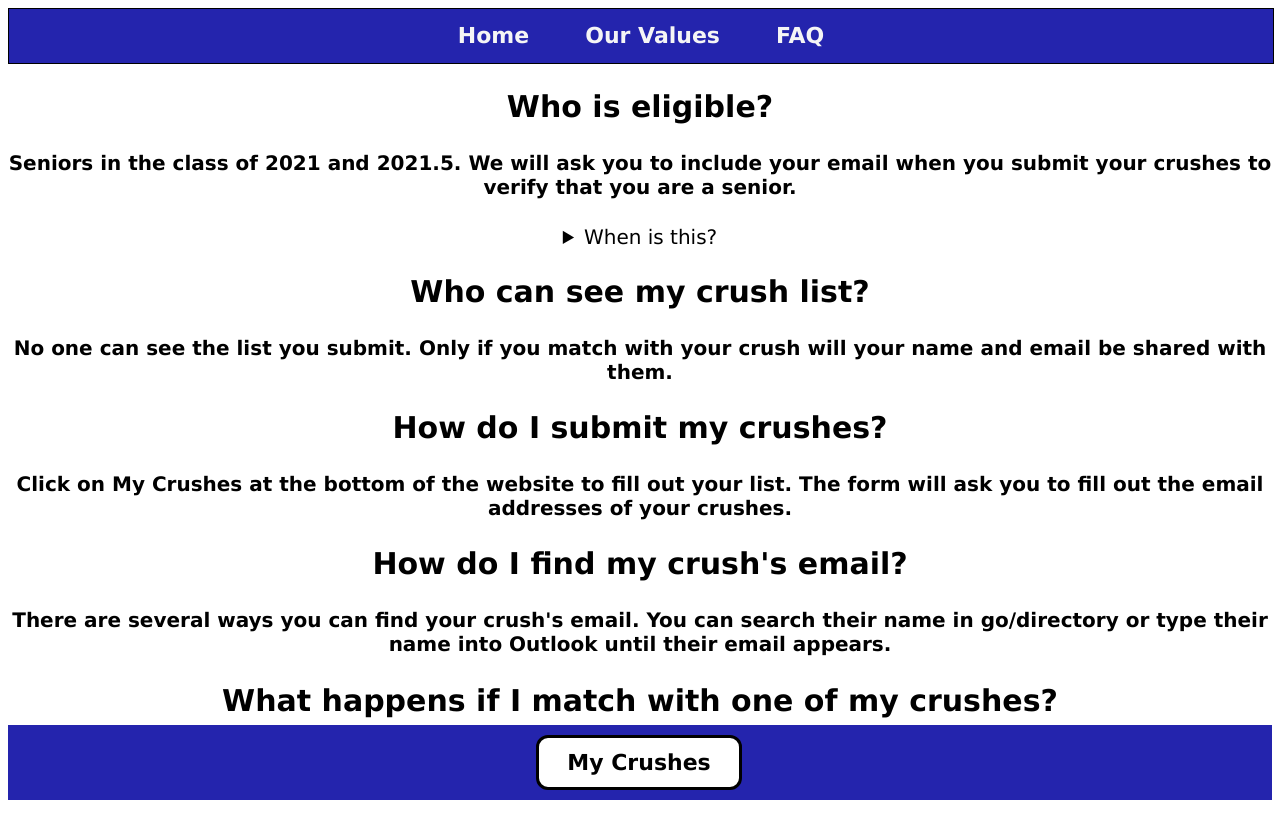
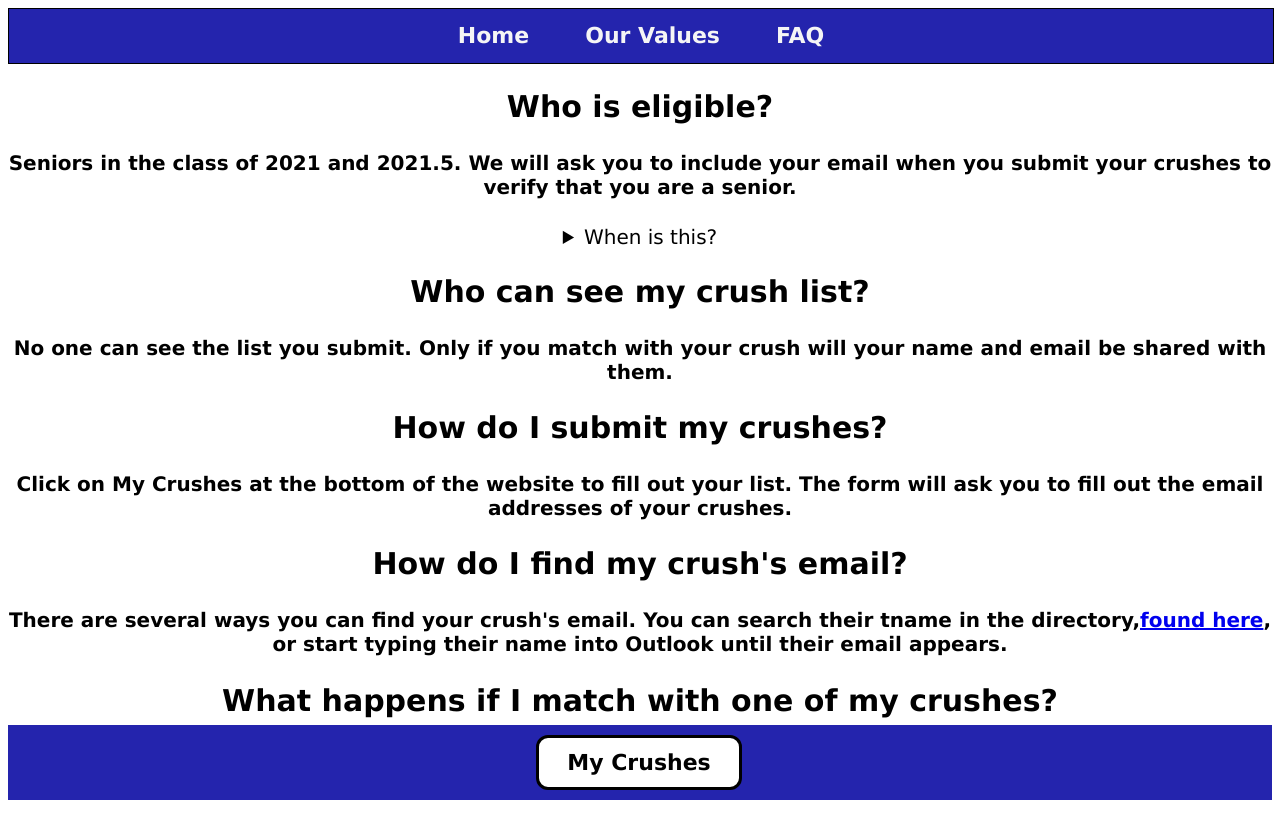
Before and after one commit to DavidGmidd/SeniorSeminarProject21, a Next.js app: page /FAQ in a window 1280 px wide. Shown: the top 838 px of the page. Built offline with nearby package versions, Linux system fonts and the light colour scheme.

Commit message:
testing hyperlink

```diff
--- a/src/pages/FAQ.js
+++ b/src/pages/FAQ.js
@@ -45,7 +45,7 @@ export default function FAQ() {
       <h4> Click on <b>My Crushes</b> at the bottom of the website to fill out your list. The form will ask you to fill out the email addresses of your crushes. </h4>
 
       <h2> How do I find my crush's email? </h2>
-      <h4> There are several ways you can find your crush's email. You can search their name in go/directory or type their name into Outlook until their email appears.  </h4>
+      <h4> There are several ways you can find your crush's email. You can search their tname in the directory,<a href= "https://directory.middlebury.edu/">found here</a>, or start typing their name into Outlook until their email appears.  </h4>
 
       <h2> What happens if I match with one of my crushes? </h2>
       <h4> You will get notified by email on May 18. The email will include their name and email address for you to reach out to them, if you choose to do so.</h4>
--- a/src/pages/index.js
+++ b/src/pages/index.js
@@ -76,9 +76,6 @@ export default function Home() {
       src="https://player.vimeo.com/video/538941352?background=1&controls=0"
       frameBorder="0" >
       </iframe>
-
-      <div className={styles.buttonContainer}>
-        </div>
         <footer className={styles.footer}>
           <button className={styles.button} onClick={() => {setCurrentMode("CrushList")}}>My Crushes</button>
         </footer>
```
